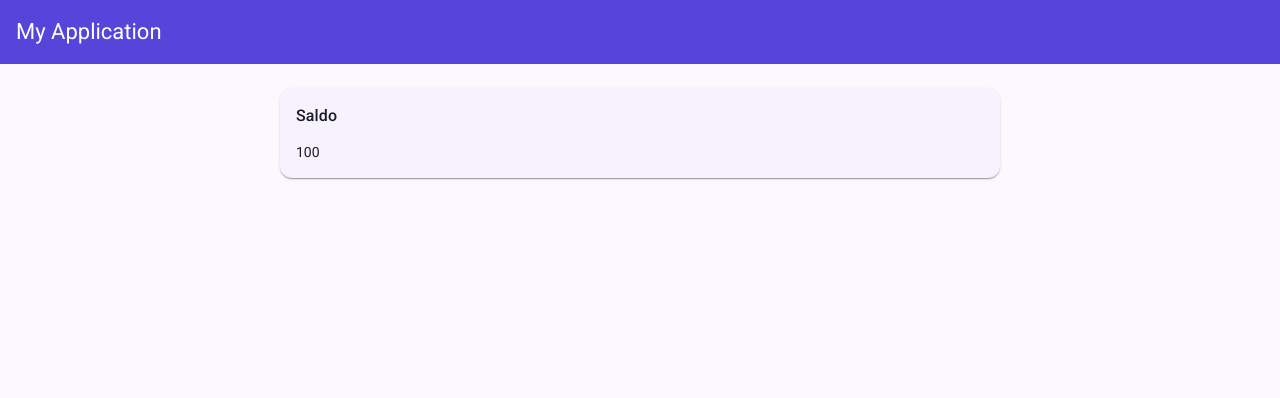
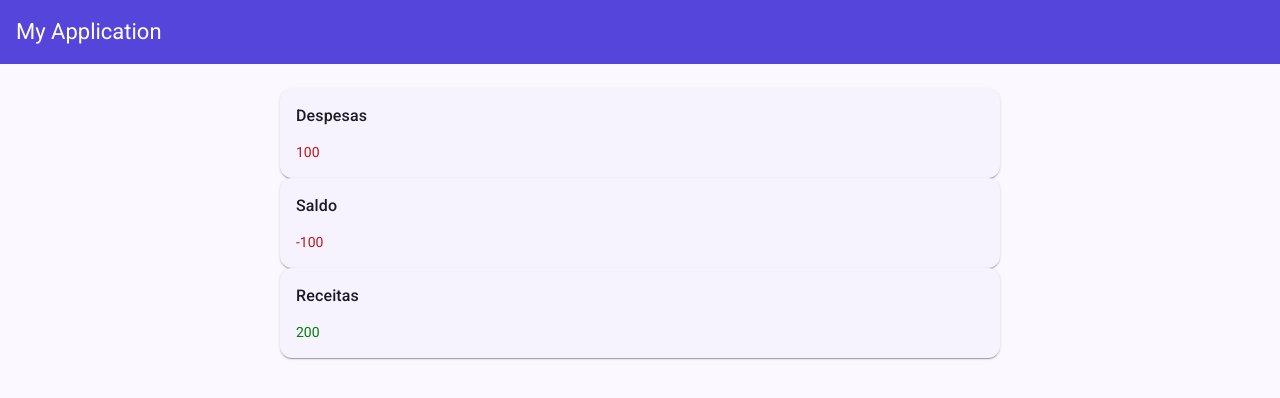
Before and after one commit to ddcsilva/gerenciador-financeiro, an Angular app: page / in a window 1280 px wide. Shown: the top 398 px of the page. Built offline with nearby package versions, Linux system fonts and the light colour scheme.

Commit message:
feat: estilizando valores de balance-card

```diff
--- a/src/app/features/home/components/balance-card/balance-card.html
+++ b/src/app/features/home/components/balance-card/balance-card.html
@@ -4,6 +4,6 @@
   </mat-card-header>
 
   <mat-card-content>
-    <p>{{ value() }}</p>
+    <p [class]="cssClass()">{{ value() }}</p>
   </mat-card-content>
 </mat-card>
--- a/src/app/features/home/components/balance-card/balance-card.scss
+++ b/src/app/features/home/components/balance-card/balance-card.scss
@@ -0,0 +1,7 @@
+.income {
+  color: green;
+}
+
+.outcome {
+  color: var(--mat-sys-error);
+}
--- a/src/app/features/home/components/balance-card/balance-card.ts
+++ b/src/app/features/home/components/balance-card/balance-card.ts
@@ -1,4 +1,4 @@
-import { Component, input } from '@angular/core';
+import { Component, computed, input } from '@angular/core';
 import { MatCardModule } from '@angular/material/card';
 
 @Component({
@@ -11,4 +11,16 @@
   type = input.required<'income' | 'outcome' | 'balance'>();
   label = input.required<string>();
   value = input.required<number>();
+
+  cssClass = computed(() => {
+    if (this.type() === 'income') {
+      return 'income';
+    }
+
+    if (this.type() === 'outcome') {
+      return 'outcome';
+    }
+
+    return this.value() > 0 ? 'income' : 'outcome';
+  });
 }
--- a/src/app/features/home/home.html
+++ b/src/app/features/home/home.html
@@ -1 +1,3 @@
-<app-balance-card [type]="'balance'" [label]="'Saldo'" [value]="100" />
+<app-balance-card [type]="'outcome'" [label]="'Despesas'" [value]="100" />
+<app-balance-card [type]="'balance'" [label]="'Saldo'" [value]="-100" />
+<app-balance-card [type]="'income'" [label]="'Receitas'" [value]="200" />
```
